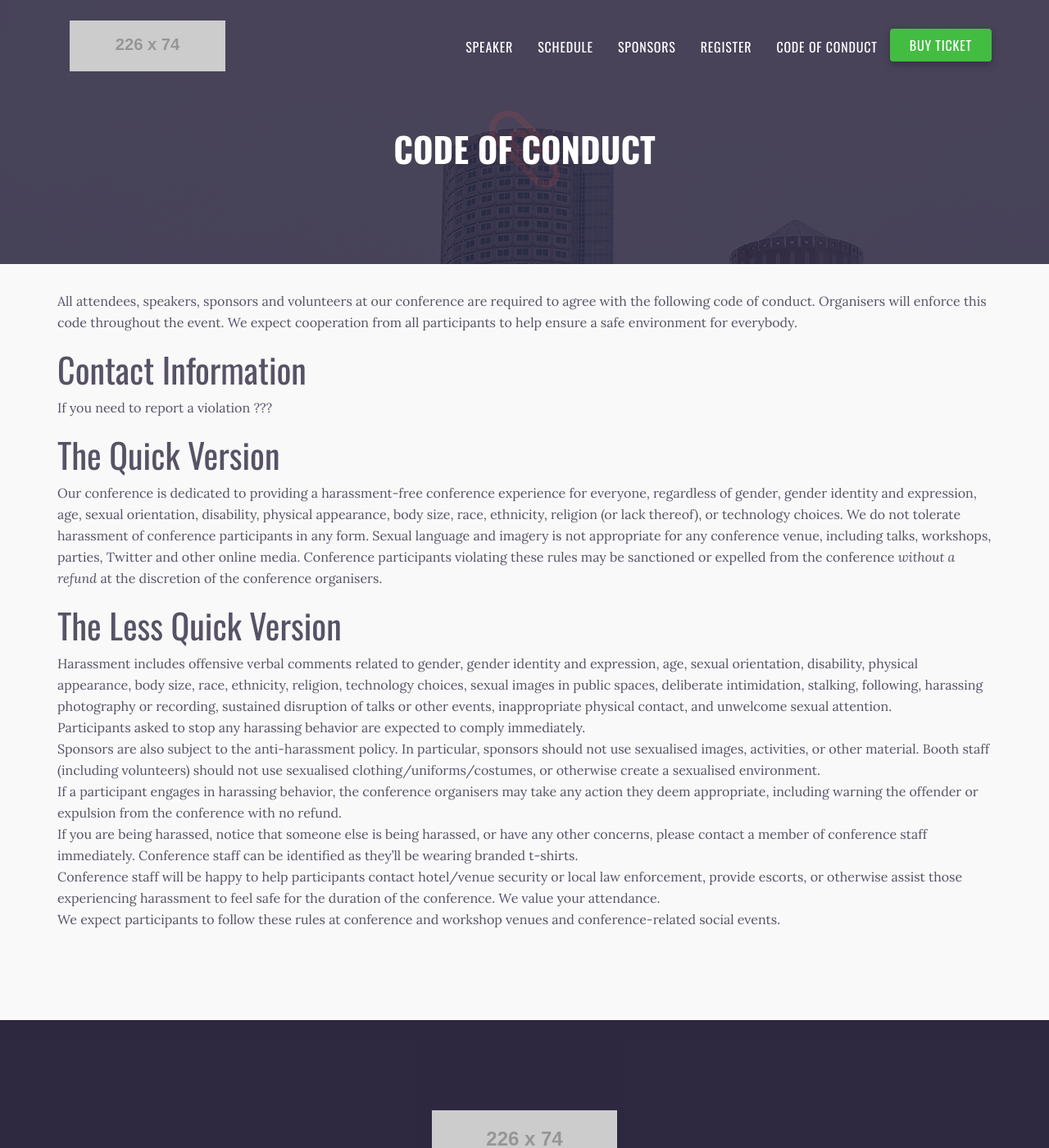
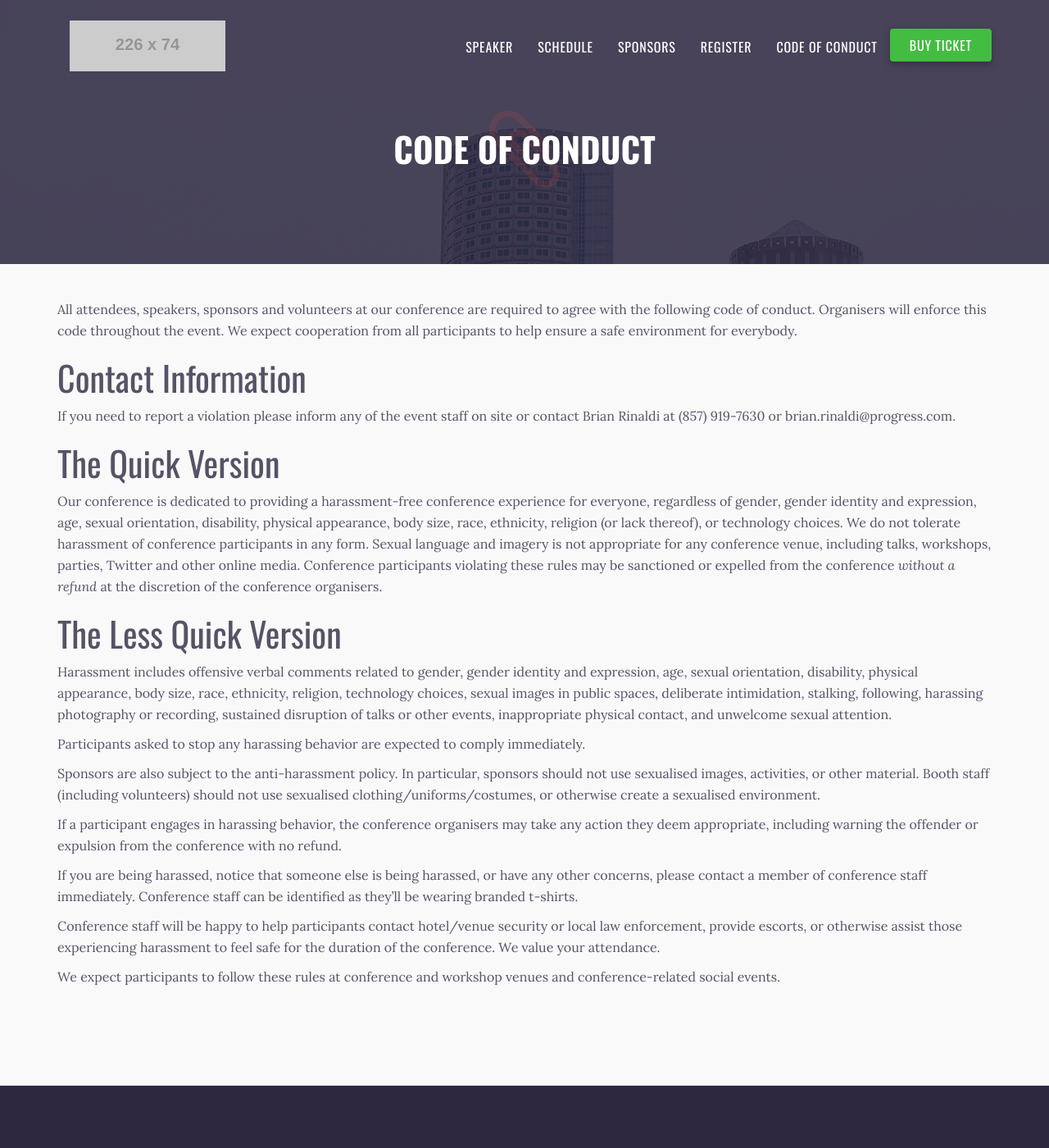
Before and after one commit to remotesynth/jsMobileConf, a Jekyll site: the page built from code-of-conduct.md, in a window 1280 px wide and 1400 px high. Shown: the whole window at 82% size. Built offline with Jekyll 4.4.1, drawn with Linux system fonts in a browser that asks for light colours.

Commit message:
More details and fixes

```diff
--- a/_includes/speakers.html
+++ b/_includes/speakers.html
@@ -11,7 +11,7 @@
                                 <span class="heading">Speakers</span>
                             </h2>
                             <p class="text">
-                                Conferences dedicated to building remarkable events.
+                                We've already lined up some amazing speakers and look for more to be announced soon!
                             </p>
                         </div>
                     </div>
--- a/_includes/sponsors.html
+++ b/_includes/sponsors.html
@@ -12,7 +12,7 @@
                                     <span class="heading">Sponsors</span>
                                 </h2>
                                 <p class="text">
-                                    Conferences dedicated to building remarkable events.
+                                    Interested in sponsoring? <a href="/sponsorship/">Become a sponsor</a>!
                                 </p>
                             </div>
                         </div>
--- a/_includes/travel.html
+++ b/_includes/travel.html
@@ -11,7 +11,7 @@
                                 <span class="heading">Travel Info</span>
                             </h2>
                             <p class="text">
-                                Conferences dedicated to building remarkable events.
+                                Join us in Boston's trendy Seaport District for knowledge and fun.
                             </p>
                         </div>
                     </div>
--- a/assets/css/style-default.css
+++ b/assets/css/style-default.css
@@ -4385,3 +4385,7 @@ button {
 /********************************************************************/
 /*  LGX STYLE END ***************************************************
 *********************************************************************/
+
+.innerpage-section p {
+  margin: 10px 0 10px 0;
+}
--- a/code-of-conduct.md
+++ b/code-of-conduct.md
@@ -8,7 +8,7 @@ All attendees, speakers, sponsors and volunteers at our conference are required
 
 ## Contact Information
 
-If you need to report a violation ???
+If you need to report a violation please inform any of the event staff on site or contact Brian Rinaldi at (857) 919-7630 or brian.rinaldi@progress.com.
 
 ## The Quick Version
 
```
